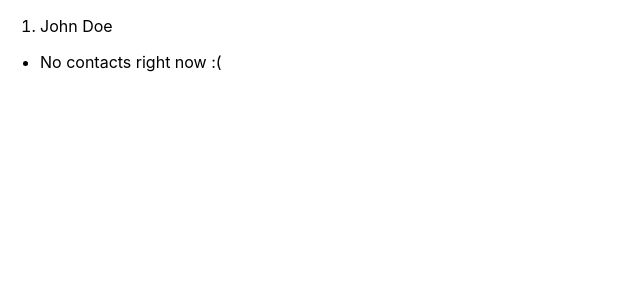
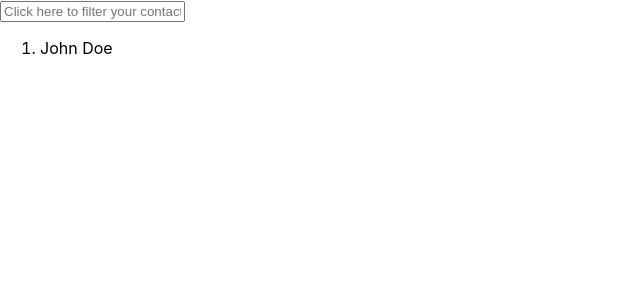
Before and after one commit to pedroneves/udacity-nanodegree-react, a React (Create React App) app in the folder contacts/: page / in a window 1280 px wide. Shown: the top 300 px of the page, without its empty margins (0-640 px from the left). Built offline with nearby package versions, Linux system fonts and the light colour scheme.

Commit message:
Adding search field

```diff
--- a/contacts/src/App.js
+++ b/contacts/src/App.js
@@ -1,5 +1,6 @@
 import React, { Component } from 'react';
 import ContactList from './ContactList';
+import ContactSearch from './ContactSearch';
 
 class App extends Component {
 	state = {
@@ -11,8 +12,8 @@ class App extends Component {
 	render() {
 		return (
 			<div>
+				<ContactSearch />
 				<ContactList contacts={this.state.contacts} />
-				<ContactList />
 			</div>
 		);
 	}
--- /dev/null
+++ b/contacts/src/ContactSearch.js
@@ -0,0 +1,13 @@
+import React, { Component } from 'react'
+
+class ContactSearch extends Component {
+    render () {
+        return (
+            <div>
+                <input type="text" placeholder="Click here to filter your contacts" />
+            </div>
+        )
+    }
+}
+
+export default ContactSearch;
```
